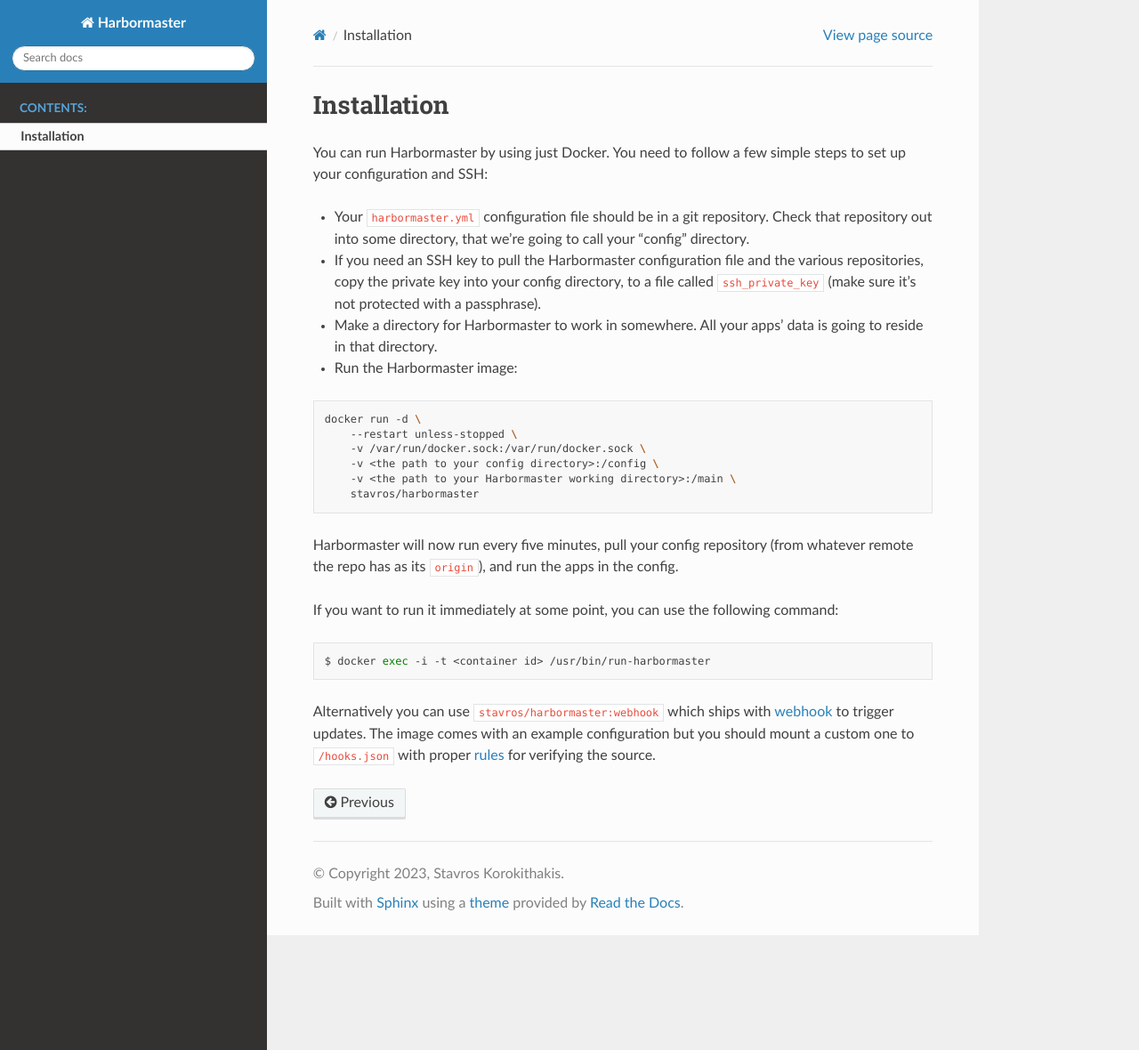
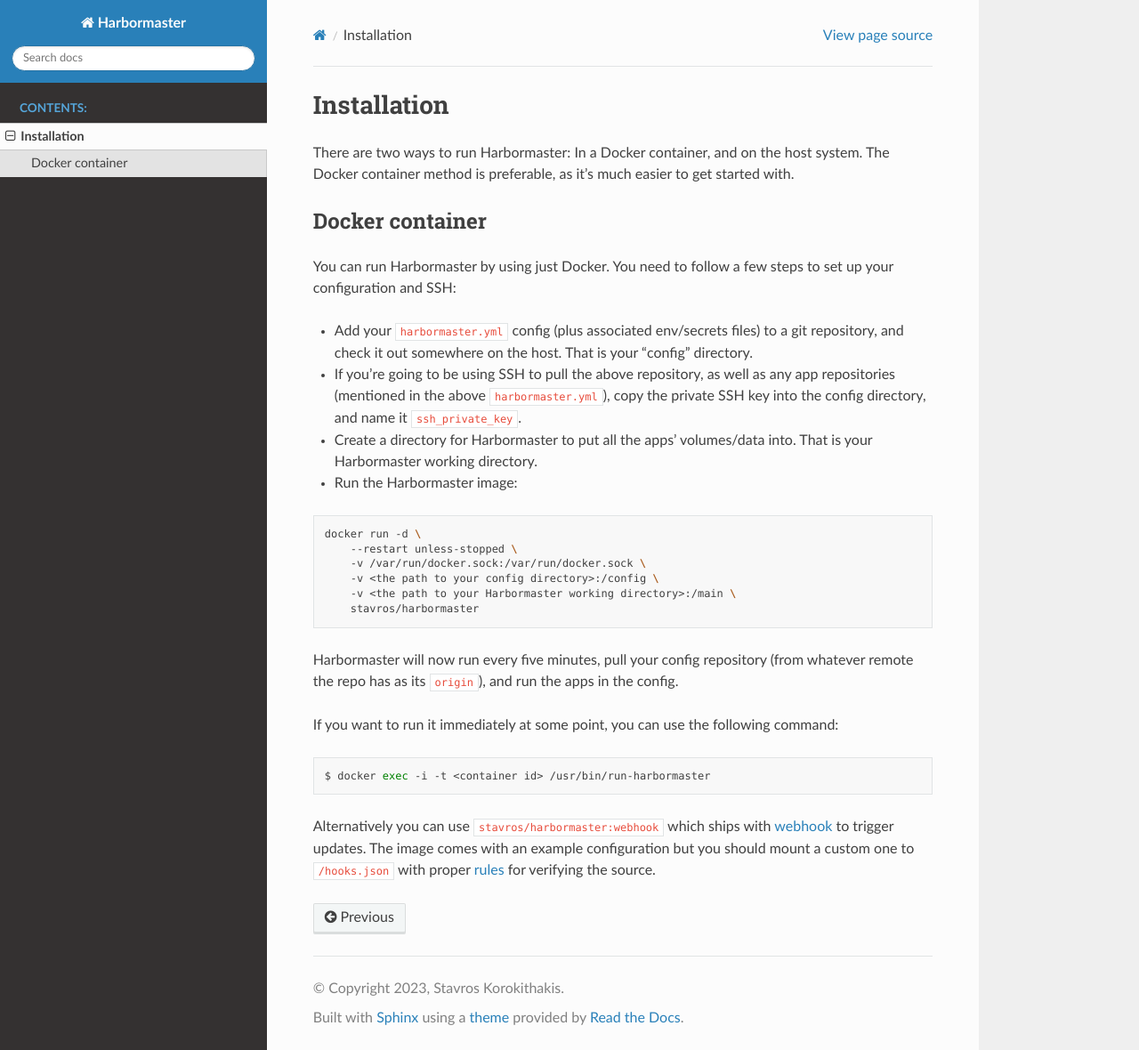
Before and after one commit to skorokithakis/harbormaster, a Sphinx documentation site: the page built from docs/source/installation.md, in a window 1280 px wide and 1180 px high. Shown: the whole window at 89% size. Built offline with Sphinx 7.4.7 and the Read the Docs theme 2.0.0, drawn with Linux system fonts in a browser that asks for light colours; pages that are not in the unit, such as notebooks, are missing from menus.

Commit message:
doc: Add more installation documentation

````diff
--- a/docs/source/installation.md
+++ b/docs/source/installation.md
@@ -1,16 +1,23 @@
 Installation
 ============
 
-You can run Harbormaster by using just Docker. You need to follow a few simple steps to set
-up your configuration and SSH:
+There are two ways to run Harbormaster: In a Docker container, and on the host system.
+The Docker container method is preferable, as it's much easier to get started with.
 
-* Your `harbormaster.yml` configuration file should be in a git repository. Check that
-  repository out into some directory, that we're going to call your "config" directory.
-* If you need an SSH key to pull the Harbormaster configuration file and the various
-  repositories, copy the private key into your config directory, to a file called
-  `ssh_private_key` (make sure it's not protected with a passphrase).
-* Make a directory for Harbormaster to work in somewhere. All your apps' data is going
-  to reside in that directory.
+
+Docker container
+----------------
+
+You can run Harbormaster by using just Docker. You need to follow a few steps to set up
+your configuration and SSH:
+
+* Add your `harbormaster.yml` config (plus associated env/secrets files) to a git
+  repository, and check it out somewhere on the host. That is your "config" directory.
+* If you're going to be using SSH to pull the above repository, as well as any
+  app repositories (mentioned in the above `harbormaster.yml`), copy the private SSH key
+  into the config directory, and name it `ssh_private_key`.
+* Create a directory for Harbormaster to put all the apps' volumes/data into. That is
+  your Harbormaster working directory.
 * Run the Harbormaster image:
 ```bash
 docker run -d \
````
